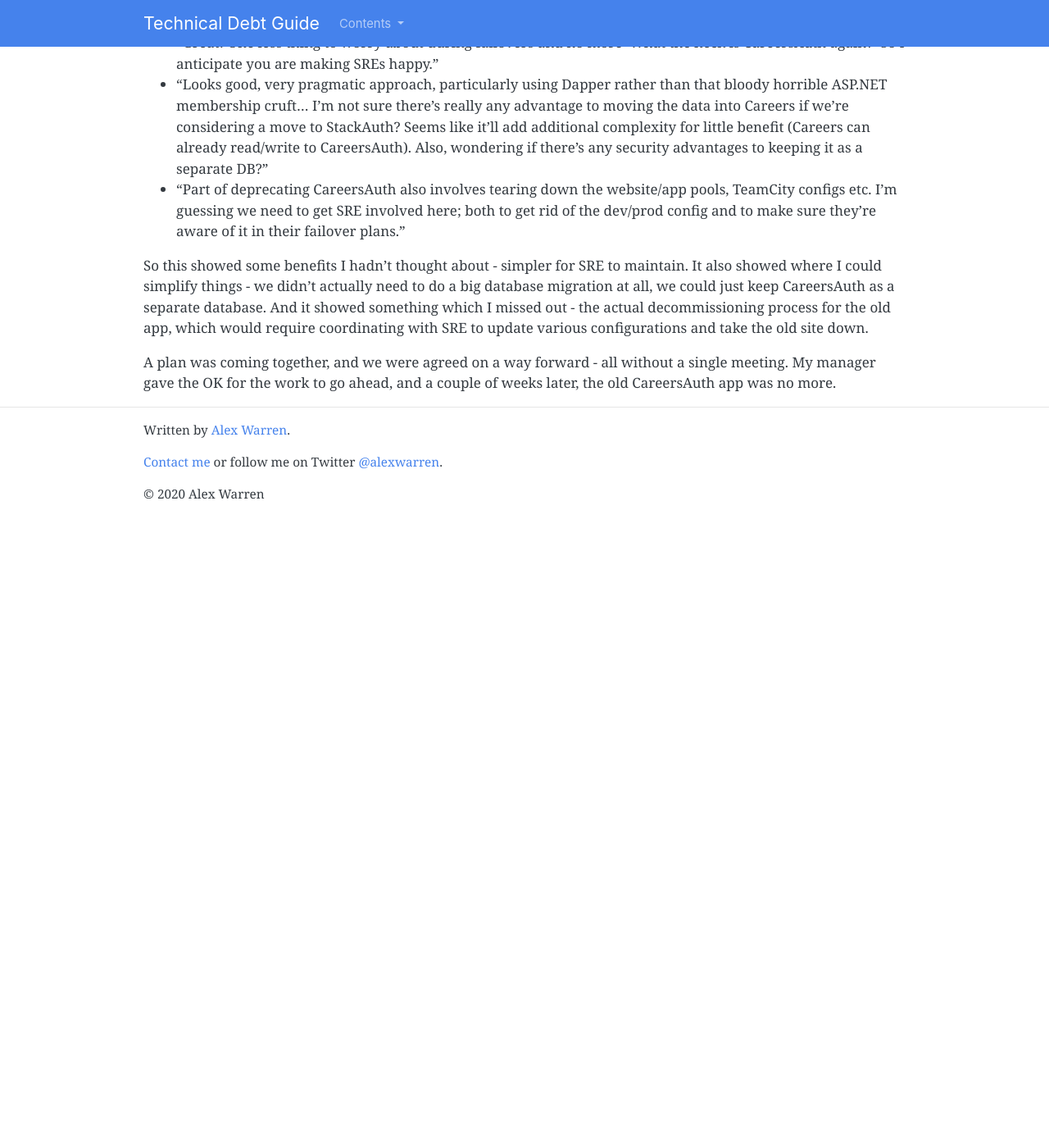
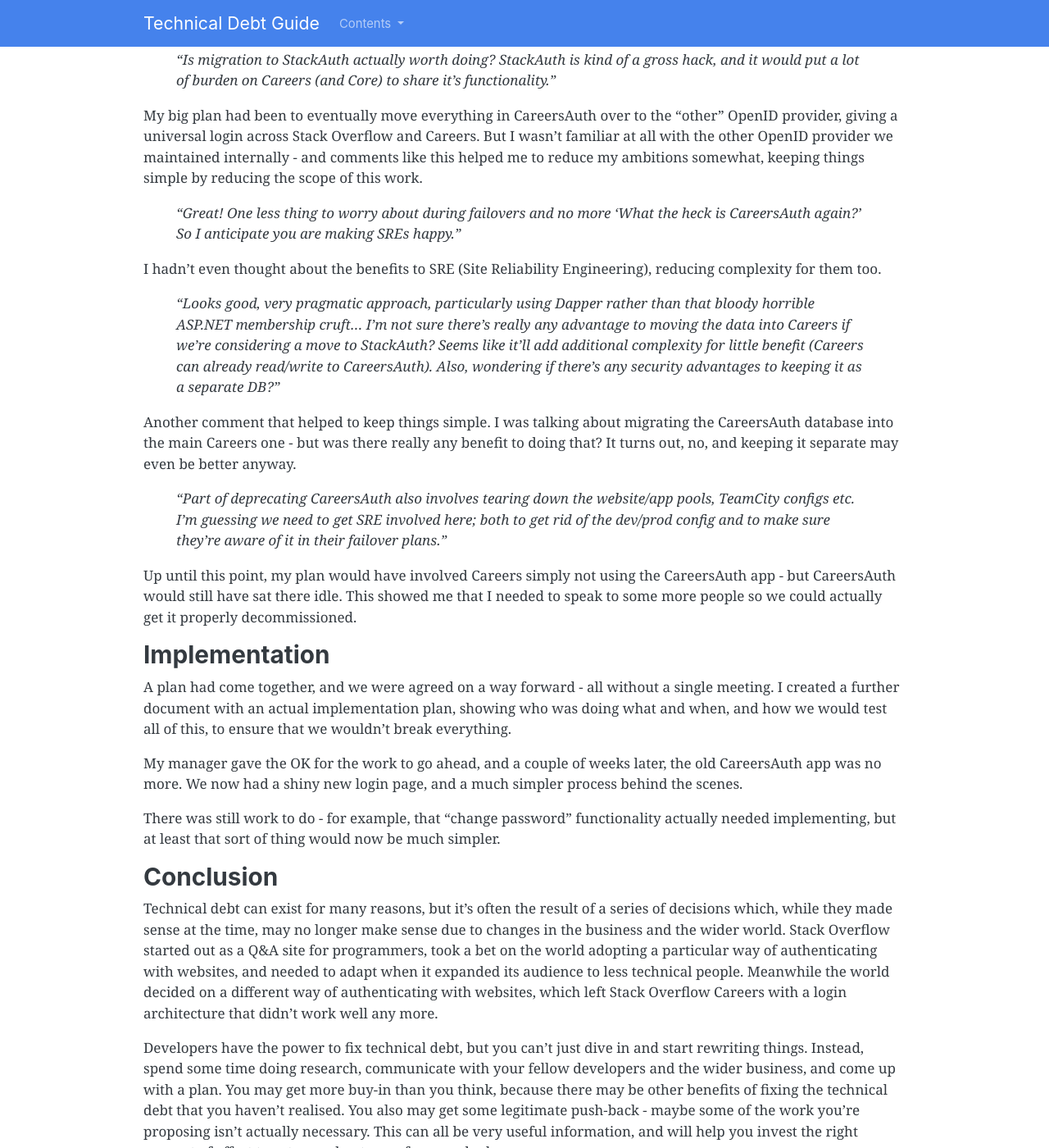
Before and after one commit to alexwarren/techdebtguide, a Jekyll site: the page built from articles/case-study-stack-overflow.md, in a window 1280 px wide and 1400 px high, scrolled down 6572 px. Shown: the whole window at 82% size. Built offline with Jekyll 4.4.1, drawn with Linux system fonts in a browser that asks for light colours; before the commit the page ends 7202 px from its top, so only the background shows below that; some of the changed text lies outside the part shown.

Commit message:
Finish case study

```diff
--- a/_data/articles.yml
+++ b/_data/articles.yml
@@ -12,7 +12,7 @@
   url: /why-developers-dont-get-time-to-fix-technical-debt
 - title: Making the case for fixing technical debt
   url: /making-the-case-for-fixing-technical-debt
-# - title: "Case Study: Technical Debt at Stack Overflow"
-#  url: /case-study-stack-overflow
+- title: "Case Study: Technical Debt at Stack Overflow"
+  url: /case-study-stack-overflow
 - title: Resources
   url: /resources
--- a/articles/case-study-stack-overflow.md
+++ b/articles/case-study-stack-overflow.md
@@ -68,7 +68,7 @@ Slowly, carefully, and with planning.
 
 Although this technical debt was slowing me down with the work I was doing to update the login pages, I didn't try to fix it immediately. That would have been a lot of scope creep for that task. I finished the work with the technical debt still in place - I wasn't about to try to "sneak in" a rewrite of the login back-end alongside this front-end change. But, I allowed myself enough autonomy over my work to spend a day or two doing _research_ about the change I wanted to make, and write it up as an RFC.
 
-An RFC is a "Request For Comments" document. Stack Overflow had a process for these - anybody could propose a change, write it up in an RFC document, and circulate it around the company to get feedback. There was a dedicated mailing list for this, where RFCs would be sent to other developers, support staff, management and marketing. If your company doesn't have an official RFC process, you can still do the same thing - just send around a document by email to as many relevant people as possible, and ask for feedback and comments on it.
+An RFC is a "Request For Comments" document. Stack Overflow had a process for these - anybody could propose a change, write it up in an RFC document, and circulate it around the company to get feedback. There was a dedicated mailing list for this, where RFCs would be sent to other developers, support staff, management and marketing. (If your company doesn't have an official RFC process, you can still do the same thing - just send around a document by email to as many relevant people as possible, and ask for feedback and comments on it.)
 
 Here's a lightly edited version of the RFC I sent around:
 
@@ -128,13 +128,36 @@ These need a bit more thought, so are not in scope for right now (but if you do
 
 </div>
 
-Feedback:
+### Feedback
 
-- "Is migration to StackAuth actually worth doing? StackAuth is kind of a gross hack, and it would put a lot of burden on Careers (and Core) to share it’s functionality."
-- "Great! One less thing to worry about during failovers and no more 'What the heck is CareersAuth again?' So I anticipate you are making SREs happy."
-- "Looks good, very pragmatic approach, particularly using Dapper rather than that bloody horrible ASP.NET membership cruft... I’m not sure there’s really any advantage to moving the data into Careers if we’re considering a move to StackAuth? Seems like it’ll add additional complexity for little benefit (Careers can already read/write to CareersAuth). Also, wondering if there’s any security advantages to keeping it as a separate DB?"
-- "Part of deprecating CareersAuth also involves tearing down the website/app pools, TeamCity configs etc. I’m guessing we need to get SRE involved here; both to get rid of the dev/prod config and to make sure they’re aware of it in their failover plans."
+I got some really useful feedback from this - lots of positive comments, but also a few things which helped me to refine and simplify the plan, and showed other benefits of doing this work:
 
-So this showed some benefits I hadn't thought about - simpler for SRE to maintain. It also showed where I could simplify things - we didn't actually need to do a big database migration at all, we could just keep CareersAuth as a separate database. And it showed something which I missed out - the actual decommissioning process for the old app, which would require coordinating with SRE to update various configurations and take the old site down.
+> "Is migration to StackAuth actually worth doing? StackAuth is kind of a gross hack, and it would put a lot of burden on Careers (and Core) to share it’s functionality."
 
-A plan was coming together, and we were agreed on a way forward - all without a single meeting. My manager gave the OK for the work to go ahead, and a couple of weeks later, the old CareersAuth app was no more.
+My big plan had been to eventually move everything in CareersAuth over to the "other" OpenID provider, giving a universal login across Stack Overflow and Careers. But I wasn't familiar at all with the other OpenID provider we maintained internally - and comments like this helped me to reduce my ambitions somewhat, keeping things simple by reducing the scope of this work.
+
+> "Great! One less thing to worry about during failovers and no more 'What the heck is CareersAuth again?' So I anticipate you are making SREs happy."
+
+I hadn't even thought about the benefits to SRE (Site Reliability Engineering), reducing complexity for them too.
+
+> "Looks good, very pragmatic approach, particularly using Dapper rather than that bloody horrible ASP.NET membership cruft... I’m not sure there’s really any advantage to moving the data into Careers if we’re considering a move to StackAuth? Seems like it’ll add additional complexity for little benefit (Careers can already read/write to CareersAuth). Also, wondering if there’s any security advantages to keeping it as a separate DB?"
+
+Another comment that helped to keep things simple. I was talking about migrating the CareersAuth database into the main Careers one - but was there really any benefit to doing that? It turns out, no, and keeping it separate may even be better anyway.
+
+> "Part of deprecating CareersAuth also involves tearing down the website/app pools, TeamCity configs etc. I’m guessing we need to get SRE involved here; both to get rid of the dev/prod config and to make sure they’re aware of it in their failover plans."
+
+Up until this point, my plan would have involved Careers simply not using the CareersAuth app - but CareersAuth would still have sat there idle. This showed me that I needed to speak to some more people so we could actually get it properly decommissioned.
+
+### Implementation
+
+A plan had come together, and we were agreed on a way forward - all without a single meeting. I created a further document with an actual implementation plan, showing who was doing what and when, and how we would test all of this, to ensure that we wouldn't break everything.
+
+My manager gave the OK for the work to go ahead, and a couple of weeks later, the old CareersAuth app was no more. We now had a shiny new login page, and a much simpler process behind the scenes.
+
+There was still work to do - for example, that "change password" functionality actually needed implementing, but at least that sort of thing would now be much simpler.
+
+### Conclusion
+
+Technical debt can exist for many reasons, but it's often the result of a series of decisions which, while they made sense at the time, may no longer make sense due to changes in the business and the wider world. Stack Overflow started out as a Q&A site for programmers, took a bet on the world adopting a particular way of authenticating with websites, and needed to adapt when it expanded its audience to less technical people. Meanwhile the world decided on a different way of authenticating with websites, which left Stack Overflow Careers with a login architecture that didn't work well any more.
+
+Developers have the power to fix technical debt, but you can't just dive in and start rewriting things. Instead, spend some time doing research, communicate with your fellow developers and the wider business, and come up with a plan. You may get more buy-in than you think, because there may be other benefits of fixing the technical debt that you haven't realised. You also may get some legitimate push-back - maybe some of the work you're proposing isn't actually necessary. This can all be very useful information, and will help you invest the right amount of effort to get a good outcome for everybody.
--- a/aw.css
+++ b/aw.css
@@ -31,7 +31,6 @@ pre {
 
 code {
   padding: 2px 4px;
-  vertical-align: text-bottom;
 }
 
 pre {
```
